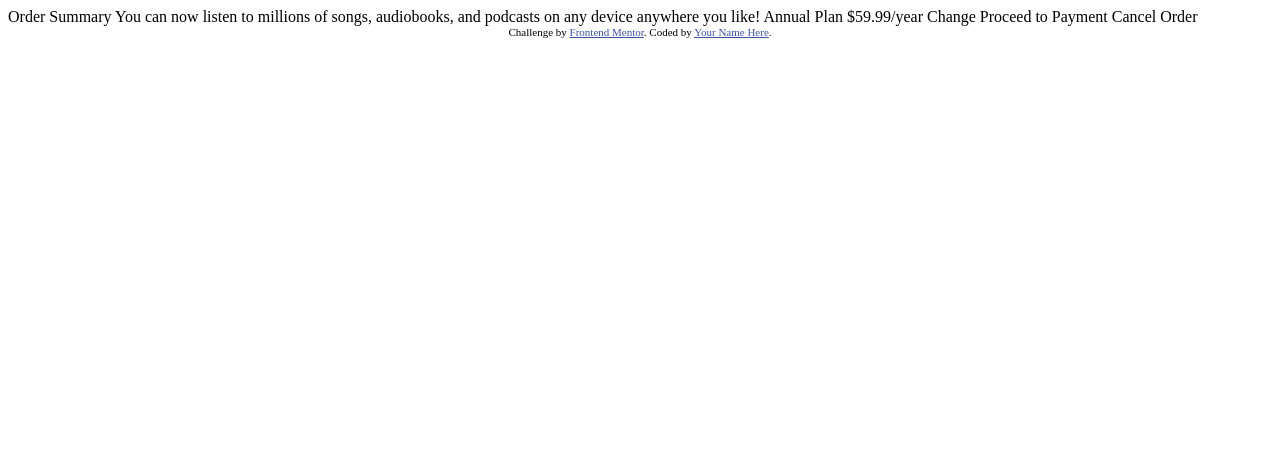
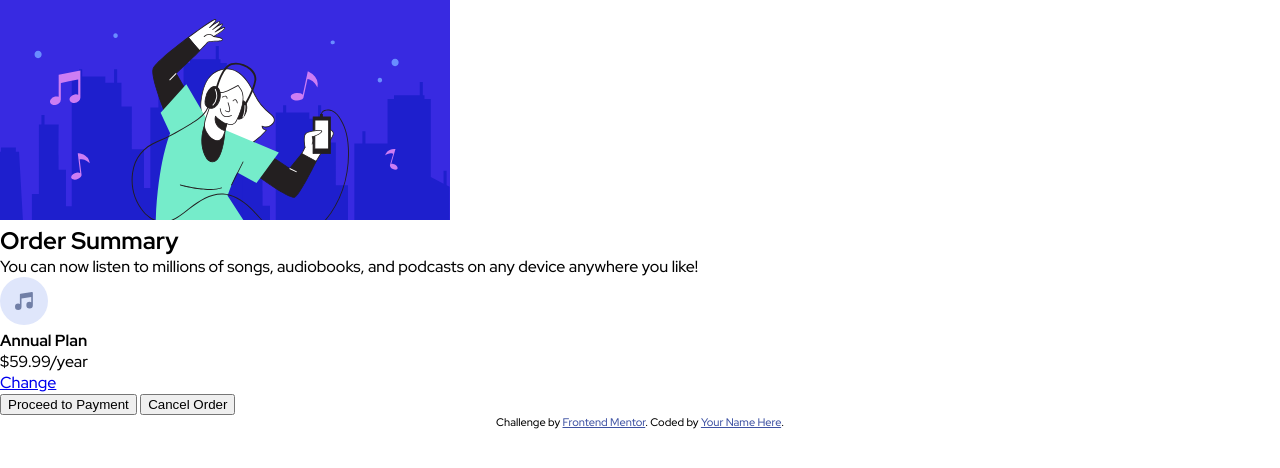
Before and after one commit to RomanNazzetta/Order-summary-card, a plain HTML site: page index.html in a window 1280 px wide. Drawn offline with Linux system fonts and the light colour scheme.

Commit message:
html setup

```diff
--- a/index.html
+++ b/index.html
@@ -2,10 +2,11 @@
 <html lang="en">
 <head>
   <meta charset="UTF-8">
-  <meta name="viewport" content="width=device-width, initial-scale=1.0"> <!-- displays site properly based on user's device -->
-
-  <link rel="icon" type="image/png" sizes="32x32" href="./images/favicon-32x32.png">
-
+  <meta name="viewport" content="width=device-width, initial-scale=1.0">
+  <link rel="stylesheet" href="/styles.css">
+  <link rel="preconnect" href="https://fonts.googleapis.com">
+<link rel="preconnect" href="https://fonts.gstatic.com" crossorigin>
+<link href="https://fonts.googleapis.com/css2?family=Red+Hat+Display:wght@500;700;900&display=swap" rel="stylesheet">
   <title>Order summary card</title>
 
   <!-- Feel free to remove these styles or customise in your own stylesheet 👍 -->
@@ -15,19 +16,25 @@
   </style>
 </head>
 <body>
+    <div class="container">
+      <img src="/images/illustration-hero.svg" alt="bg-img" class="hero__img">
+      <div class="text__description">
+        <h2 class="text__tile">Order Summary</h2>
+        <p class="text__paragraph">You can now listen to millions of          songs, audiobooks, and podcasts on any device anywhere you like!
+        </p>
+      </div>
+      <div class="subscription__data">
+        <img src="/images/icon-music.svg" alt="music-icon" class="subscription__icon">
+        <div class="subscription__info">
+          <h4 class="subscription__title">Annual Plan</h4>
+          <p class="subscription__price">$59.99/year</p>
+        </div>
+        <a href="#" class="subscription__change">Change</a>
+      </div>
+      <button class="proceed__button">Proceed to Payment</button>
+      <button class="cancel__button">Cancel Order</button>
+    </div>
 
-  Order Summary
-
-  You can now listen to millions of songs, audiobooks, and podcasts on any
-  device anywhere you like!
-
-  Annual Plan
-  $59.99/year
-
-  Change
-
-  Proceed to Payment
-  Cancel Order
 
   <div class="attribution">
     Challenge by <a href="https://www.frontendmentor.io?ref=challenge" target="_blank">Frontend Mentor</a>.
--- /dev/null
+++ b/styles.css
@@ -0,0 +1,8 @@
+*{
+    margin: 0;
+    box-sizing: border-box;
+}
+
+body{
+    font-family: 'Red Hat Display', sans-serif;
+}
```
